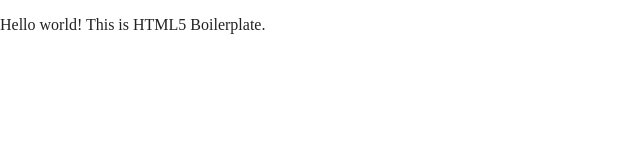
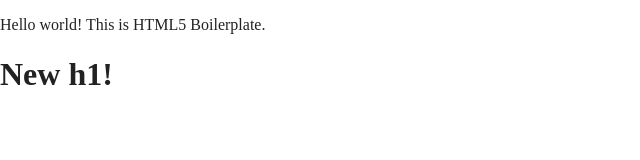
Before and after one commit to esad-matosinhos/site-boilerplate-ana, a website built with Parcel: page index.html in a window 1280 px wide. Shown: the whole page, without its empty margins (0-640 px from the left). Built offline with nearby package versions, Linux system fonts and the light colour scheme.

Commit message:
Update index.html
Add new h1

```diff
--- a/index.html
+++ b/index.html
@@ -27,6 +27,8 @@
   <!-- Add your site or application content here -->
   <p>Hello world! This is HTML5 Boilerplate.</p>
 
+  <h1>New h1!</h1>
+
   <script src="js/vendor/modernizr-3.11.2.min.js"></script>
   <script src="js/plugins.js"></script>
   <script src="js/main.js"></script>
```
